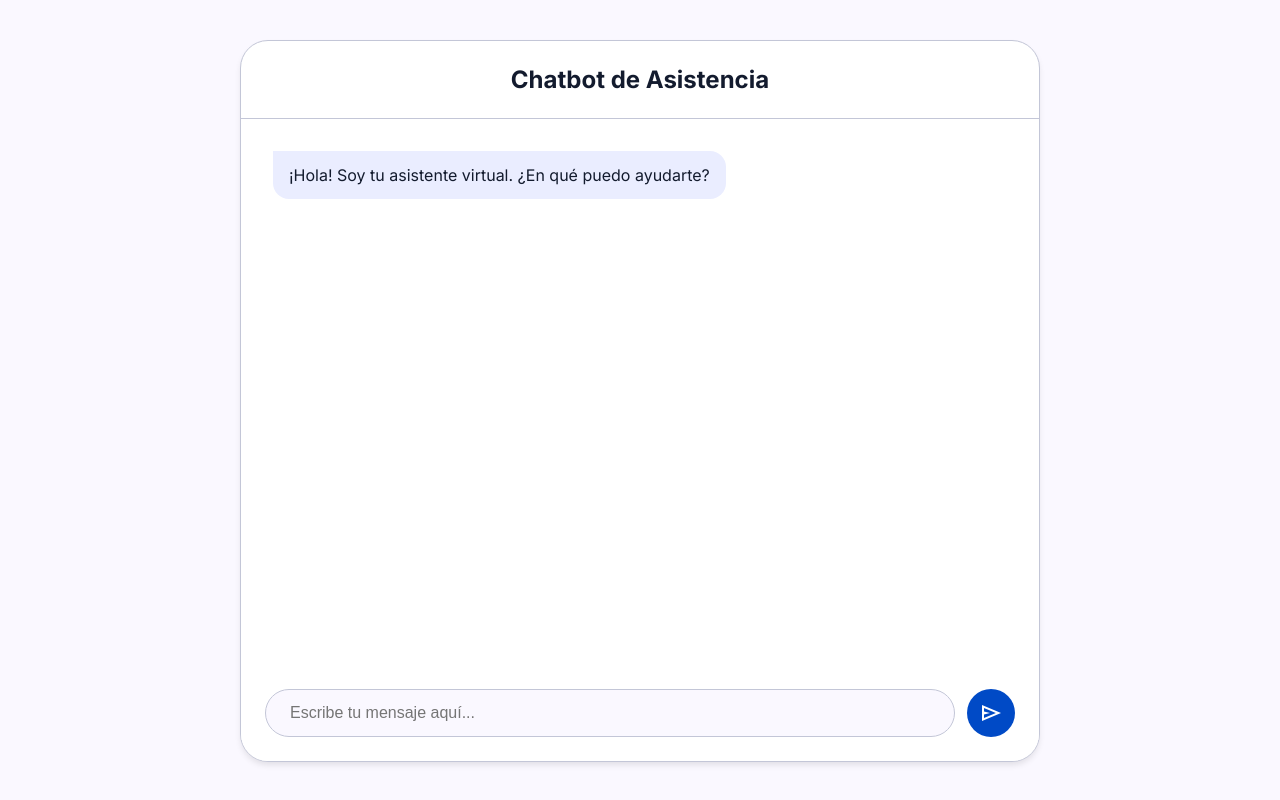
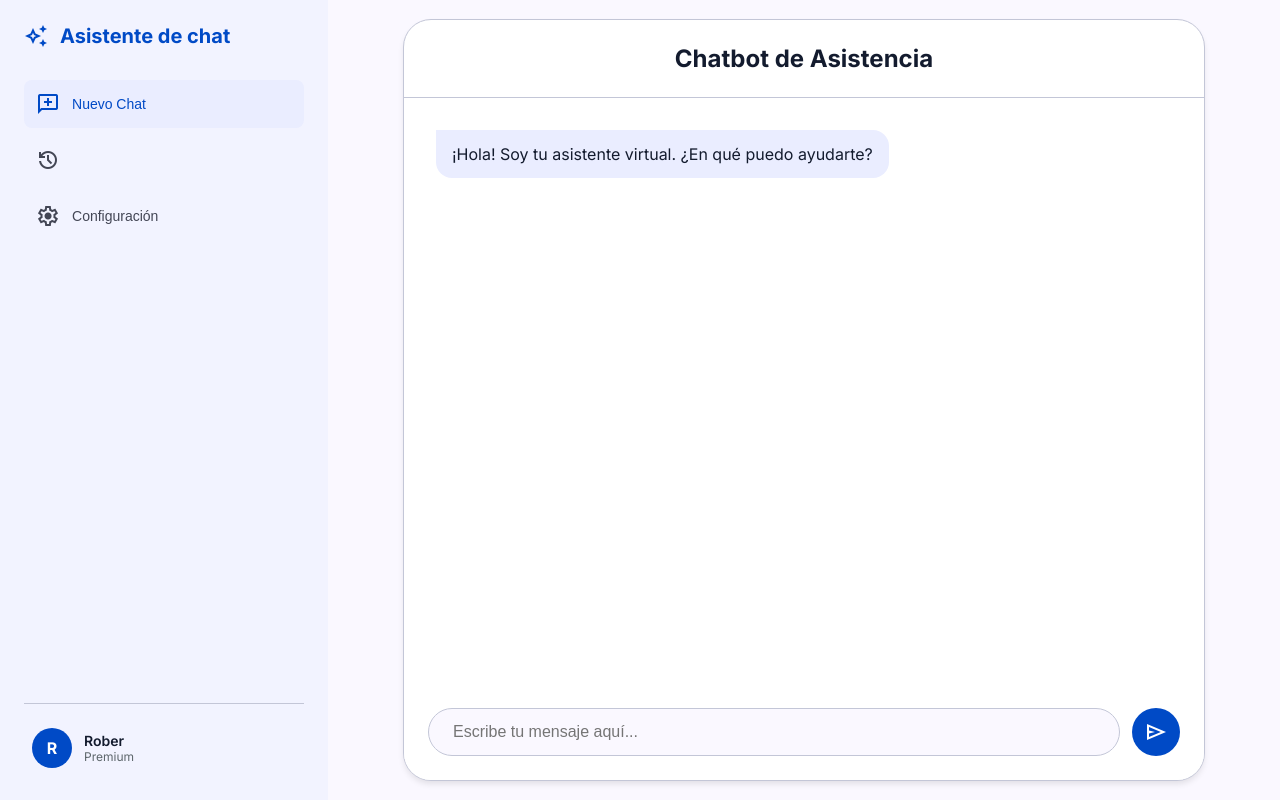
Before and after one commit to roberrcast/chatbot, a plain HTML site: page index.html in a window 1280 px wide. Drawn offline with nearby package versions, Linux system fonts and the light colour scheme.

Commit message:
Add sidebar

```diff
--- a/index.html
+++ b/index.html
@@ -17,13 +17,50 @@
         <link href="styles.css" rel="stylesheet" />
     </head>
     <body>
+        <div class="app-layout">
+            <aside class="sidebar">
+                <div class="sidebar-header">
+                    <span class="material-symbols-outlined">auto_awesome</span>
+                    <span>Asistente de chat</span>
+                </div>
+
+                <nav class="sidebar-nav">
+                    <button class="nav-item active">
+                        <span class="material-symbols-outlined"
+                            >add_comment</span
+                        >
+                        Nuevo Chat
+                    </button>
+
+                    <button class="nav-item">
+                        <span class="material-symbols-outlined">history</span>
+                    </button>
+
+                    <button class="nav-item">
+                        <span class="material-symbols-outlined">settings</span>
+                        Configuración
+                    </button>
+                </nav>
+
+                <div class="sidebar-footer">
+                    <div class="user-profile">
+                        <div class="avatar">R</div>
+
+                        <div class="user-info">
+                            <span class="name">Rober</span>
+                            <span class="status">Premium</span>
+                        </div>
+                    </div>
+                </div>
+            </aside>
             <main>
                 <div class="chat-container">
                     <h1>Chatbot de Asistencia</h1>
 
                     <div id="chat-box" class="chat-box">
                         <div class="bot-message">
-                        ¡Hola! Soy tu asistente virtual. ¿En qué puedo ayudarte?
+                            ¡Hola! Soy tu asistente virtual. ¿En qué puedo
+                            ayudarte?
                         </div>
                     </div>
 
@@ -40,6 +77,7 @@
                     </div>
                 </div>
             </main>
+        </div>
 
         <script src="script.js"></script>
     </body>
--- a/styles.css
+++ b/styles.css
@@ -3,8 +3,14 @@
     --background: #faf8ff;
     --white: #ffffff;
     --surface-container: #eaedff;
+    --surface-container-low: #f2f3ff;
     --on-surface: #131b2e;
     --outline-variant: #c3c6d7;
+    --hover: #e2e7ff;
+    --text: #5d666b;
+    --gray: #434655;
+    --item-primary: #141d21;
+    --item-bg: #dbe4ea;
 }
 
 body {
@@ -18,10 +24,125 @@ body {
     margin: 0;
 }
 
+.app-layout {
+    display: flex;
+    width: 100vw;
+    height: 100vh;
+}
+
+.sidebar {
+    width: 280px;
+    background: var(--surface-container-low);
+    display: flex;
+    flex-direction: column;
+    padding: 24px;
+}
+
+.sidebar-header {
+    display: flex;
+    align-items: center;
+    gap: 12px;
+    margin-bottom: 32px;
+    font-weight: bold;
+    font-size: 20px;
+    color: var(--primary);
+}
+
+.sidebar-nav {
+    display: flex;
+    flex-direction: column;
+    gap: 8px;
+    flex: 1;
+}
+
+.nav-item {
+    width: 100%;
+    display: flex;
+    align-items: center;
+    justify-content: start;
+    gap: 12px;
+    padding: 12px;
+    border: none;
+    background: transparent;
+    border-radius: 8px;
+    cursor: pointer;
+    font-size: 14px;
+    font-weight: 500;
+    color: var(--gray);
+    transition: all 0.2s;
+    text-align: left;
+}
+
+.nav-item.primary {
+    background: var(--item-bg);
+    color: var(--item-primary);
+}
+
+.nav-item.primary:active {
+    transform: scale(0.98);
+}
+
+/* Hover effect for all buttons */
+.nav-item:hover {
+    background: var(--hover);
+}
+
+.nav-item:hover {
+    background: var(--hover);
+}
+
+.nav-item.active {
+    background: var(--surface-container);
+    color: var(--primary);
+}
+
+.sidebar-footer {
+    border-top: 1px solid var(--outline-variant);
+    padding-top: 16px;
+}
+
+.user-profile {
+    display: flex;
+    align-items: center;
+    gap: 12px;
+    padding: 8px;
+    border-radius: 12px;
+    cursor: pointer;
+}
+
+.avatar {
+    width: 40px;
+    height: 40px;
+    background: var(--primary);
+    color: var(--white);
+    border-radius: 50%;
+    display: flex;
+    align-items: center;
+    justify-content: center;
+    font-weight: bold;
+}
+
+.user-info {
+    display: flex;
+    flex-direction: column;
+}
+
+.user-info .name {
+    font-size: 14px;
+    font-weight: 600;
+}
+
+.user-info .status {
+    font-size: 12px;
+    color: var(--text);
+}
+
 main {
-    width: 100%;
-    max-width: 800px;
-    height: 90vh;
+    flex: 1;
+    display: flex;
+    justify-content: center;
+    align-items: center;
+    padding: 20px;
 }
 
 .chat-container {
@@ -29,8 +150,10 @@ main {
     border: 1px solid var(--outline-variant);
     border-radius: 28px;
     display: flex;
+    width: 100%;
+    height: 100%;
     flex-direction: column;
-    height: 100%;
+    max-width: 800px;
     overflow: hidden;
     box-shadow: 0 4px 6px -1px rgba(0, 0, 0, 0.1);
 }
```
Lines whose indentation alone changed are shown as unchanged.
